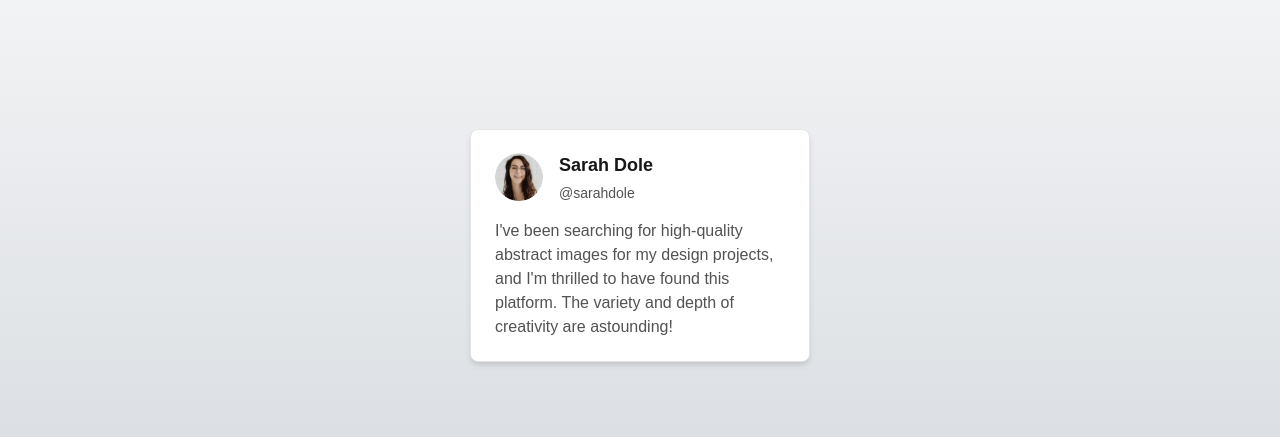
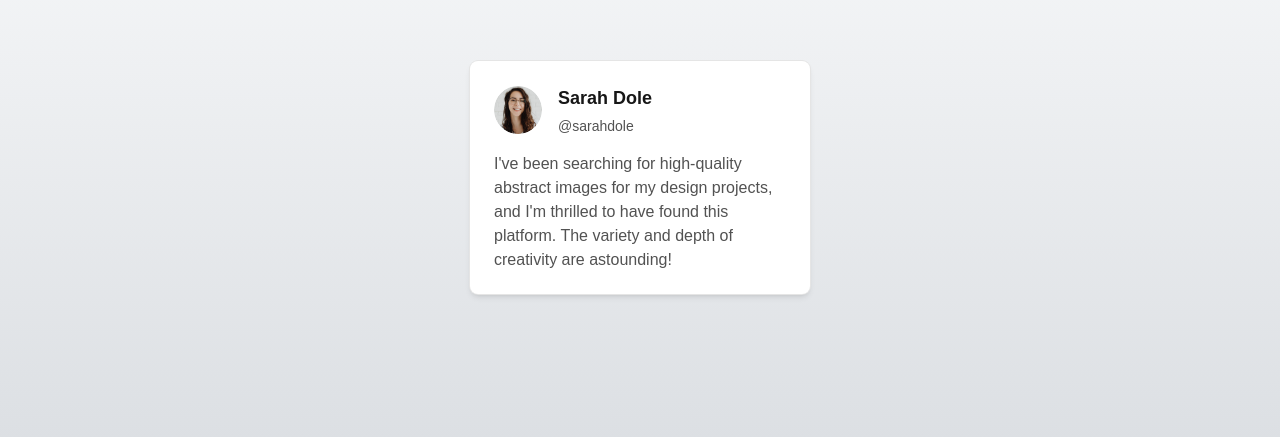
Before and after one commit to amandaguan-ag/marketing, a Next.js app: page /testimonial-card in a window 1280 px wide. Shown: the part 155-592 px from the top of the page. Built offline with nearby package versions, Linux system fonts and the light colour scheme.

Commit message:
Update card margin

```diff
--- a/src/components/TestimonialCard.js
+++ b/src/components/TestimonialCard.js
@@ -3,7 +3,7 @@ import PropTypes from "prop-types";
 
 const TestimonialCard = ({ author, handle, blurb, imageSrc, imageAlt }) => {
   return (
-    <div className="h-[233px] w-[340px] flex flex-col justify-center gap-4 bg-white p-6 rounded-lg border border-solid border-neutral-200 shadow-md">
+    <div className="h-[233px] w-[340px] flex flex-col justify-center gap-4 bg-white p-6 rounded-lg ring-1 ring-neutral-200 shadow-md">
       <div className="flex justify-center items-center gap-4 w-full">
         <div className="w-12 h-12">
           <Image
--- a/src/pages/testimonial-card.js
+++ b/src/pages/testimonial-card.js
@@ -3,7 +3,15 @@ import TestimonialCard from "../components/TestimonialCard";
 export default function TestimonialCardPage() {
   return (
     <div className="min-h-screen flex justify-center items-center bg-gradient-to-b from-gray-50 to-[#d2d6db]">
-      <div className="flex flex-col items-center">
+      <div
+        className="flex flex-col items-center"
+        style={{
+          marginTop: "200px",
+          marginBottom: "335px",
+          marginLeft: "550px",
+          marginRight: "550px",
+        }}
+      >
         <TestimonialCard
           author="Sarah Dole"
           handle="@sarahdole"
```
